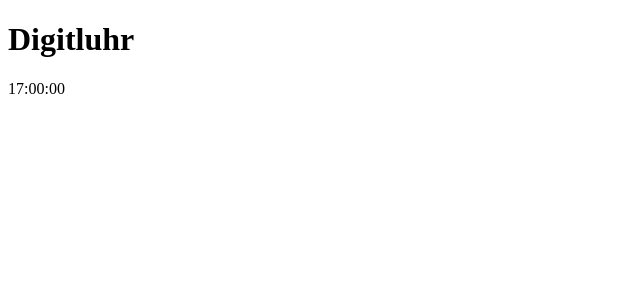
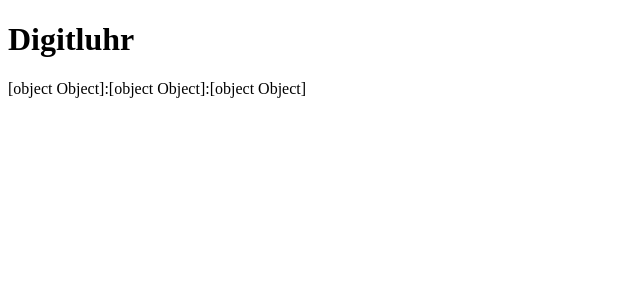
Before and after one commit to malauhoff/digitaluhr, an Angular app: page / in a window 1280 px wide. Shown: the top 300 px of the page, without its empty margins (0-640 px from the left). Built offline with nearby package versions, Linux system fonts and the light colour scheme.

Commit message:
digit-number element still doesn't work

```diff
--- a/src/app/app.module.ts
+++ b/src/app/app.module.ts
@@ -9,7 +9,6 @@ import { DigitNumberComponent } from './digit-number/digit-number.component';
   declarations: [
     AppComponent,
     ClockfaceComponent,
-    DigitNumberComponent
   ],
   imports: [
     BrowserModule
--- a/src/app/clockface/clockface.component.html
+++ b/src/app/clockface/clockface.component.html
@@ -1 +1 @@
-<p>{{hours}}:00:00</p>
+<p>{{hours}}:{{minutes}}:{{seconds}}</p>
--- a/src/app/clockface/clockface.component.ts
+++ b/src/app/clockface/clockface.component.ts
@@ -1,4 +1,5 @@
 import { Component } from '@angular/core';
+import { DigitNumberComponent } from '../digit-number/digit-number.component';
 
 @Component({
   selector: 'app-clockface',
@@ -6,5 +7,10 @@ import { Component } from '@angular/core';
   styleUrls: ['./clockface.component.css']
 })
 export class ClockfaceComponent {
-    hours = "17";
+    hours: DigitNumberComponent = new DigitNumberComponent();
+    minutes: DigitNumberComponent = new DigitNumberComponent();
+    seconds: DigitNumberComponent = new DigitNumberComponent();
+
+
+
 }
--- a/src/app/digit-number/digit-number.component.ts
+++ b/src/app/digit-number/digit-number.component.ts
@@ -16,9 +16,7 @@ export class DigitNumberComponent {
     this._limit = value;
   }
 
-  DigitNumberComponent(limit: number) {
-    this._limit = limit;
-  }
+
   public setCounter(value: number) {
     this.counter = value;
   }
```
